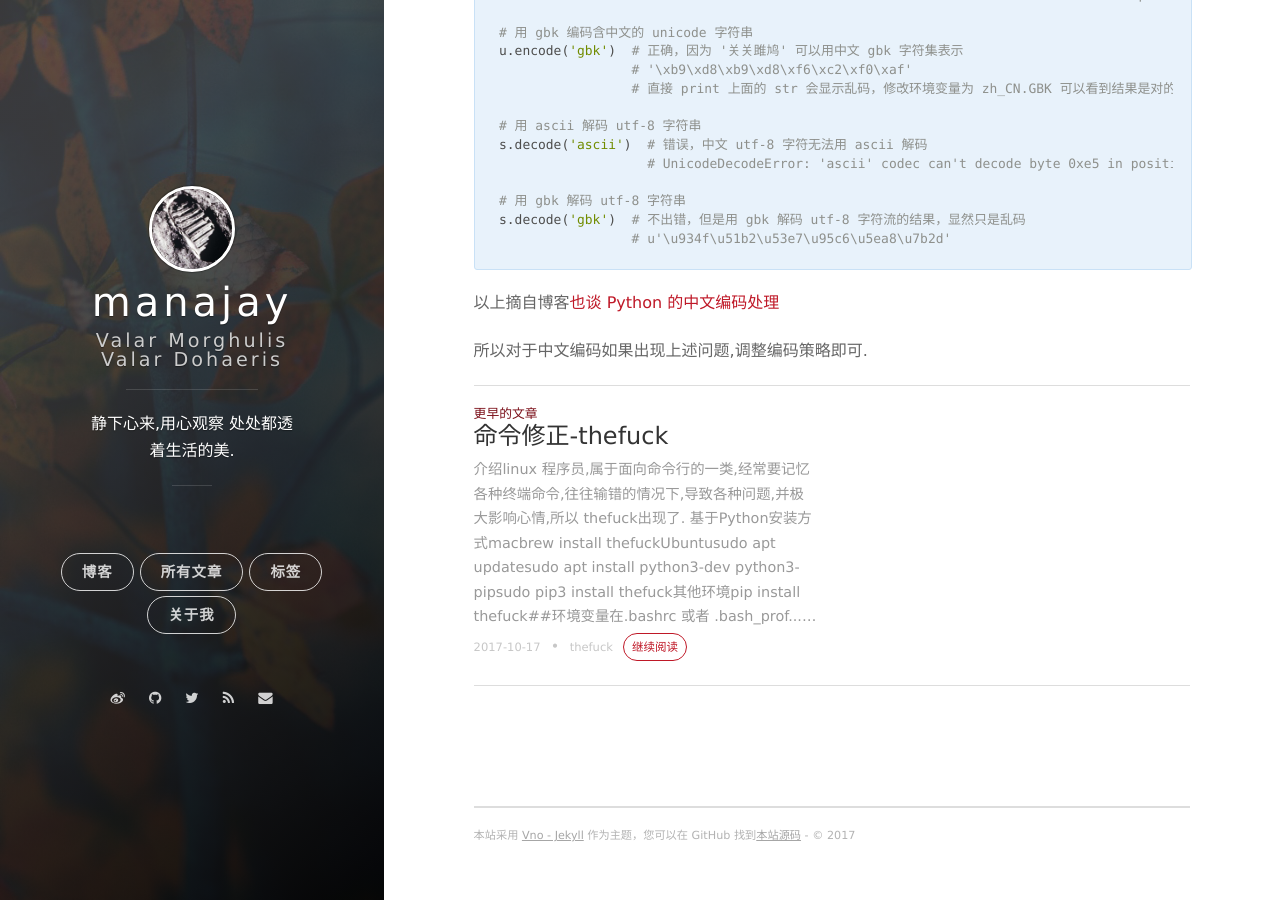
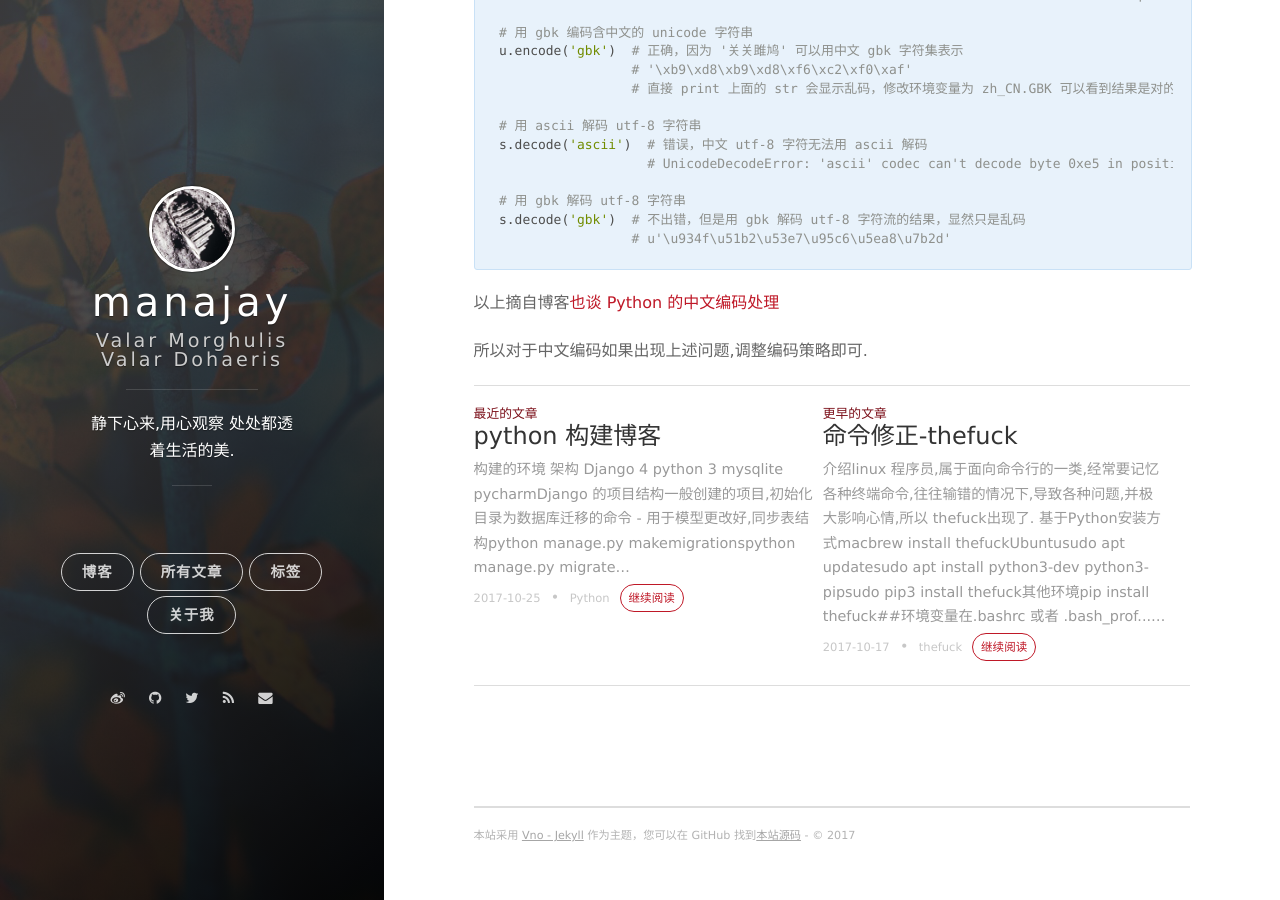
Before and after one commit to manajay/manajay.github.io, a Jekyll site: the page built from _posts/2017-10-21-python-rules.md, in a window 1280 px wide and 900 px high, scrolled down 2918 px. Built offline with Jekyll 4.4.1, drawn with Linux system fonts in a browser that asks for light colours; nearby versions of some CDN libraries; comment, search, counter and statistics services are not loaded.

````diff
--- a/_posts/2017-10-21-python-rules.md
+++ b/_posts/2017-10-21-python-rules.md
@@ -2,7 +2,7 @@
 layout: post
 title: python 语法警告
 date: 2017-10-21 19:59:36 +0300
-tags: [Warning,Python]
+tags: [Warning , Python]
 ---
 
 ## 语法的指导规则是 `PEP 8`
--- /dev/null
+++ b/_posts/2017-10-25-python-build-blog.md
@@ -0,0 +1,26 @@
+---
+layout: post
+title: python 构建博客
+date: 2017-10-25 14:33:30 +0300
+tags: [Python]
+---
+
+### 构建的环境 架构
+
+* Django 4
+* python 3
+* mysqlite
+* pycharm
+
+
+### Django 的项目结构
+
+一般创建的项目,初始化目录为
+
+
+数据库迁移的命令 - 用于模型更改好,同步表结构
+
+```
+python manage.py makemigrations
+python manage.py migrate
+```
````
Also changed, not shown: about.md (+3 -10 lines).
